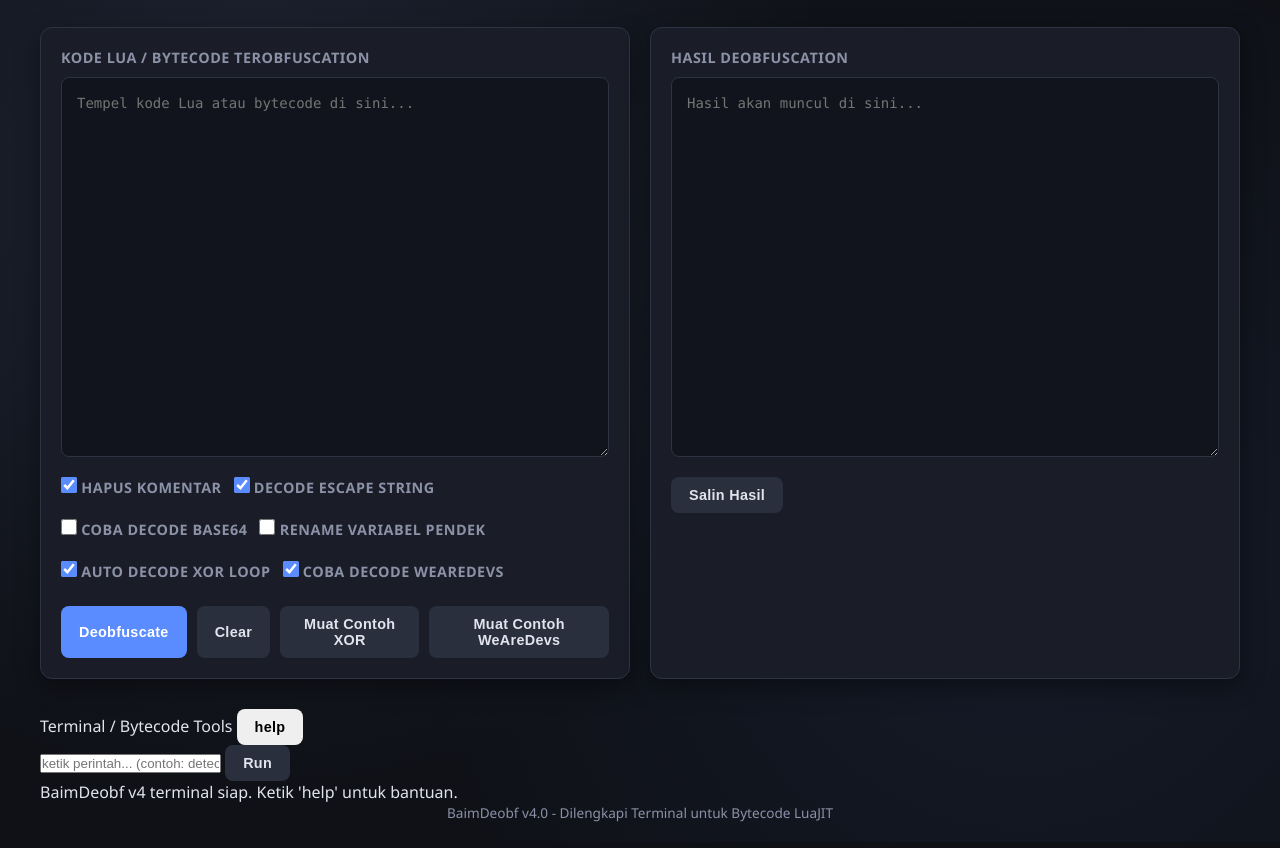
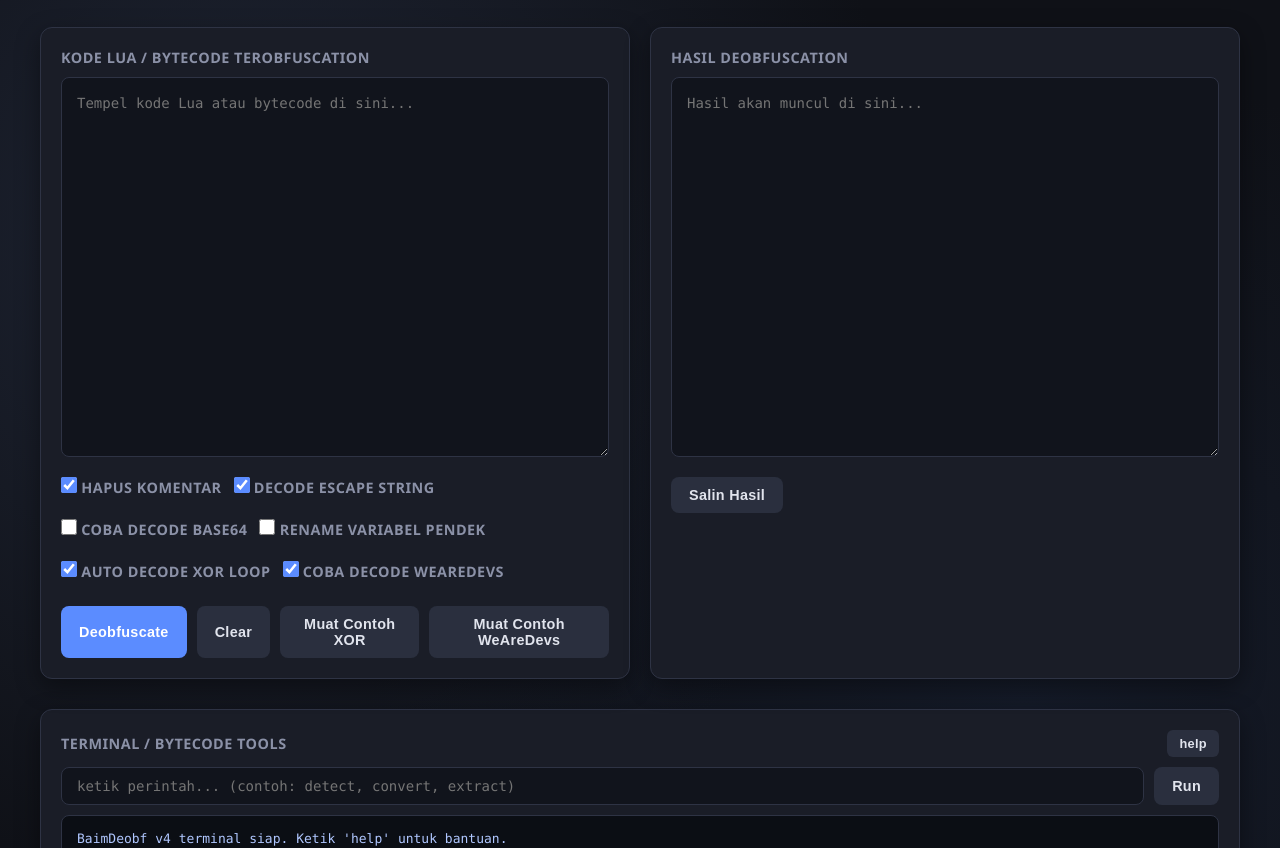
Before and after one commit to baimlekk7-design/BaimDeobff, a plain HTML site: page index.html in a window 1280 px wide. Shown: the part 104-952 px from the top of the page. Drawn offline with Linux system fonts and the light colour scheme.

Commit message:
Update style.css

```diff
--- a/style.css
+++ b/style.css
@@ -177,6 +177,72 @@ button {
     min-height: 20px;
 }
 
+/* Terminal Panel */
+.terminal-pane {
+    background: var(--card);
+    border: 1px solid var(--border);
+    border-radius: var(--radius);
+    box-shadow: var(--shadow);
+    padding: 20px;
+    margin-bottom: 30px;
+}
+
+.terminal-header {
+    display: flex;
+    justify-content: space-between;
+    align-items: center;
+    margin-bottom: 10px;
+    color: var(--text-muted);
+    font-weight: 600;
+    text-transform: uppercase;
+    letter-spacing: 0.5px;
+    font-size: 0.9rem;
+}
+
+.btn-terminal {
+    background: #2a2f3e;
+    color: var(--text);
+    padding: 6px 12px;
+    border-radius: 6px;
+    font-size: 0.8rem;
+}
+
+.terminal-input-area {
+    display: flex;
+    gap: 10px;
+    margin-bottom: 10px;
+}
+
+#terminalInput {
+    flex: 1;
+    background: #11141c;
+    border: 1px solid var(--border);
+    border-radius: 8px;
+    padding: 10px 15px;
+    color: var(--text);
+    font-family: 'Consolas', monospace;
+    font-size: 14px;
+}
+
+#terminalInput:focus {
+    outline: none;
+    border-color: var(--accent);
+}
+
+.terminal-output {
+    background: #0b0e14;
+    border: 1px solid var(--border);
+    border-radius: 8px;
+    padding: 15px;
+    min-height: 150px;
+    max-height: 300px;
+    overflow-y: auto;
+    font-family: 'Consolas', monospace;
+    font-size: 13px;
+    white-space: pre-wrap;
+    color: #b0c7ff;
+}
+
 footer {
     text-align: center;
     color: var(--text-muted);
```
